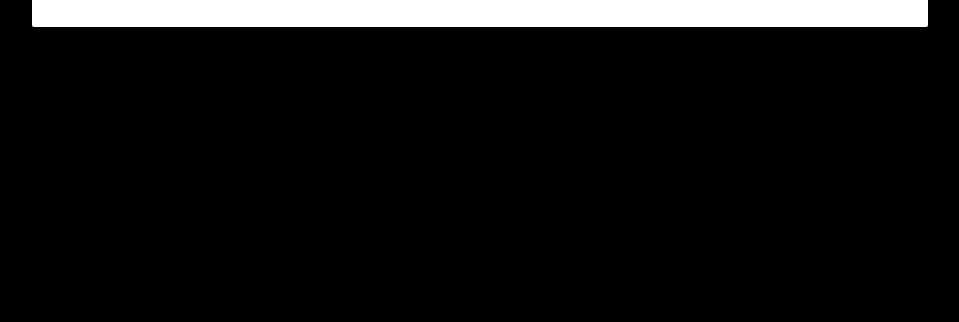
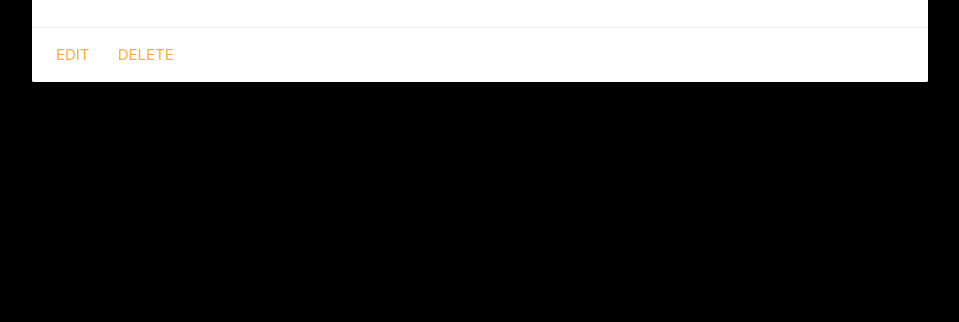
Before and after one commit to Chyannetech/Wellbrew-1.2, a Django app: template main_app/templates/businesses/detail.html in a window 1280 px wide. Shown: the part 342-664 px from the top of the page, without its empty margins (160-1119 px from the left). Run offline with Django 4.2, Linux system fonts and the light colour scheme; the template is opened without the code that fills it, so the values that code supplies are empty.

Commit message:
CUD Functionality

```diff
--- a/main_app/models.py
+++ b/main_app/models.py
@@ -1,5 +1,6 @@
 from unittest.util import _MAX_LENGTH
 from django.db import models
+from django.urls import reverse
 
 # Create your models here.
 class Business(models.Model):
@@ -12,3 +13,6 @@ class Business(models.Model):
 
     def __str__(self):
         return self.name
+
+    def get_absolute_url(self):
+        return reverse('detail', kwargs={'business_id': self.id})
--- a/main_app/templates/businesses/detail.html
+++ b/main_app/templates/businesses/detail.html
@@ -11,6 +11,10 @@
         <p>Phone: {{ business.phone }}</p>
         <p>Website: {{ business.website }}</p>
     </div>
+    <div class="card-action">
+        <a href="{% url 'businesses_update' business.id %}">Edit</a>
+        <a href="{% url 'businesses_delete' business.id %}">Delete</a>
+    </div>
 </div>
 
 {% endblock %}
--- a/main_app/urls.py
+++ b/main_app/urls.py
@@ -4,11 +4,11 @@ from . import views
 
 # urlpatterns to hold each route
 urlpatterns = [
-path('', views.home, name='home'),
-path('about/', views.about, name='about'),
-
-path('businesses/', views.businesses_index, name='index'),
-path('businesses/<int:business_id>/', views.businesses_detail, name='detail'),
-
-path('businesses/create/', views.BusinessCreate.as_view(), name='businesses_create'),
+    path('', views.home, name='home'),
+    path('about/', views.about, name='about'),
+    path('businesses/', views.businesses_index, name='index'),
+    path('businesses/<int:business_id>/', views.businesses_detail, name='detail'),
+    path('businesses/create/', views.BusinessCreate.as_view(), name='businesses_create'),
+    path('businesses/<int:pk>/update/', views.BusinessUpdate.as_view(), name='businesses_update'),
+    path('businesses/<int:pk>/delete/', views.BusinessDelete.as_view(), name='businesses_delete'),
 ]
```
Also changed, not shown: main_app/views.py (+10 -0 lines).
